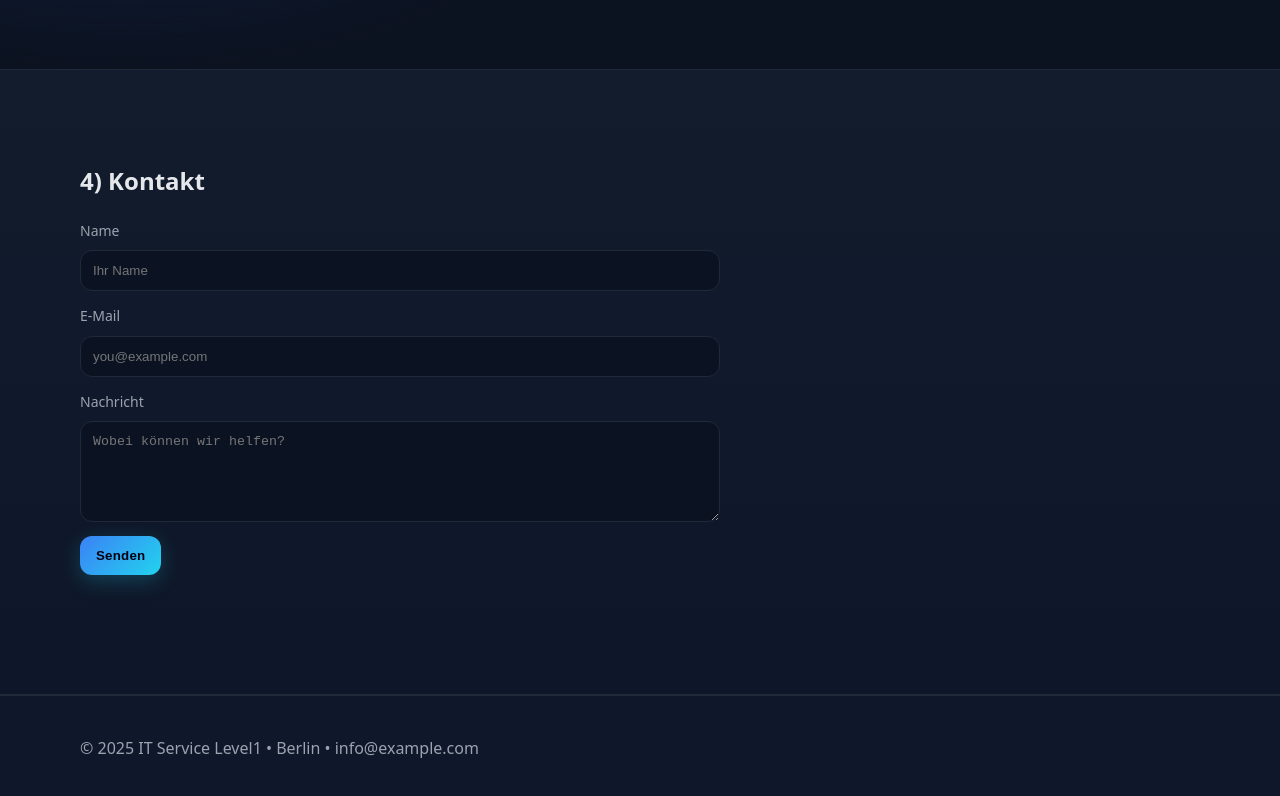
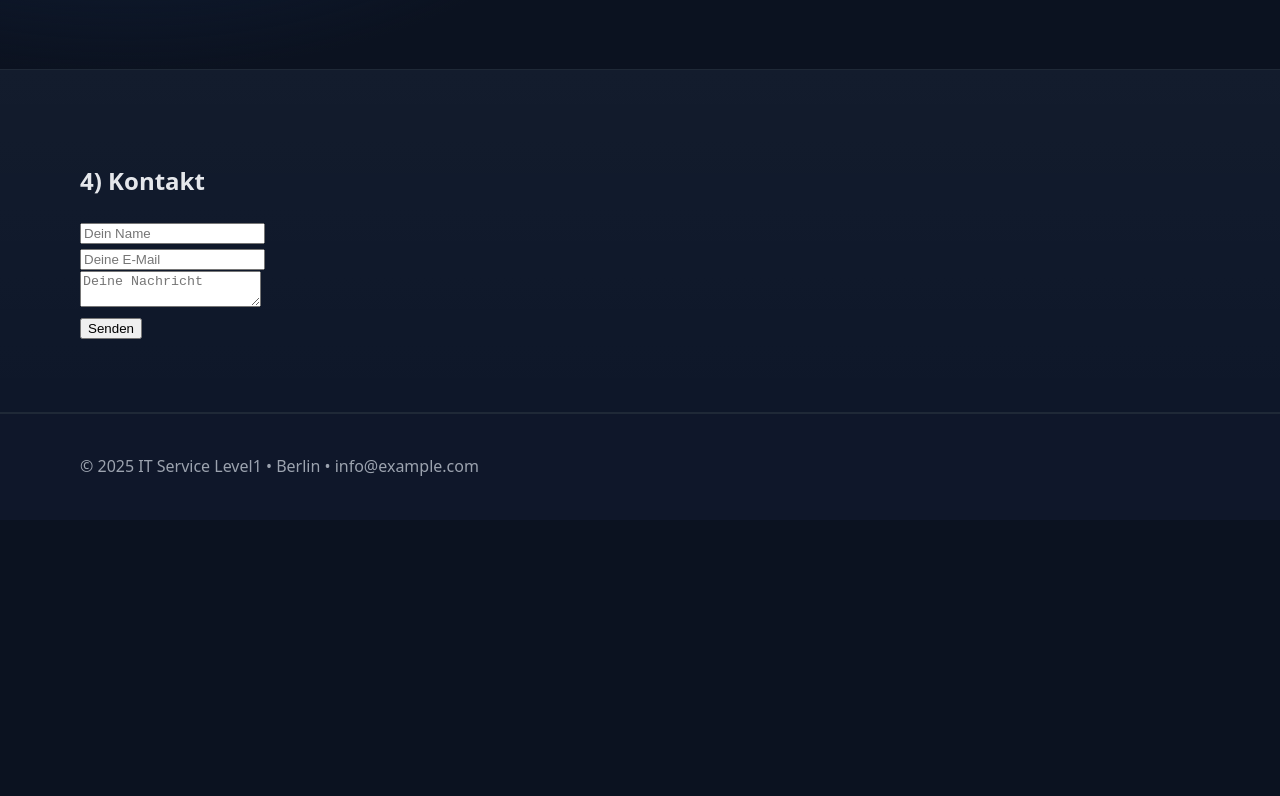
Before and after one commit to mounir7777/it-service1, a plain HTML site: page public/index.html in a window 1280 px wide. Shown: the part 1687-2483 px from the top of the page. After the commit the page ends 2207 px from the top, so only its background shows below. Drawn offline with Linux system fonts and the light colour scheme.

Commit message:
Update index.html

```diff
--- a/public/index.html
+++ b/public/index.html
@@ -134,22 +134,12 @@
     <section id="contact" class="section alt">
       <div class="container">
         <h2>4) Kontakt</h2>
-        <form id="contactForm" class="form" novalidate>
-          <label>
-            Name
-            <input type="text" name="name" placeholder="Ihr Name" required />
-          </label>
-          <label>
-            E-Mail
-            <input type="email" name="email" placeholder="you@example.com" required />
-          </label>
-          <label>
-            Nachricht
-            <textarea name="message" rows="5" placeholder="Wobei können wir helfen?" required></textarea>
-          </label>
-          <button class="btn" type="submit">Senden</button>
-          <p id="formMsg" class="form-msg" role="status" aria-live="polite"></p>
-        </form>
+        <form id="contactForm">
+    <input type="text" name="name" placeholder="Dein Name" required><br>
+    <input type="email" name="email" placeholder="Deine E-Mail" required><br>
+    <textarea name="msg" placeholder="Deine Nachricht" required></textarea><br>
+    <button type="submit">Senden</button>
+  </form>
       </div>
     </section>
   </main>
```
